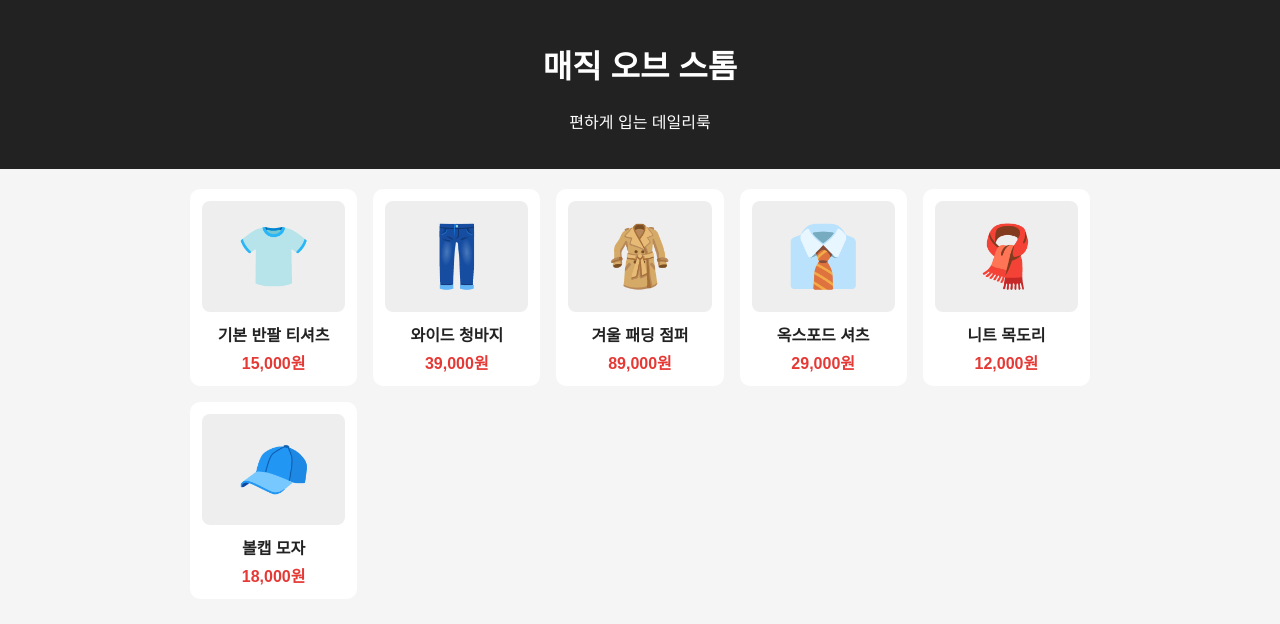
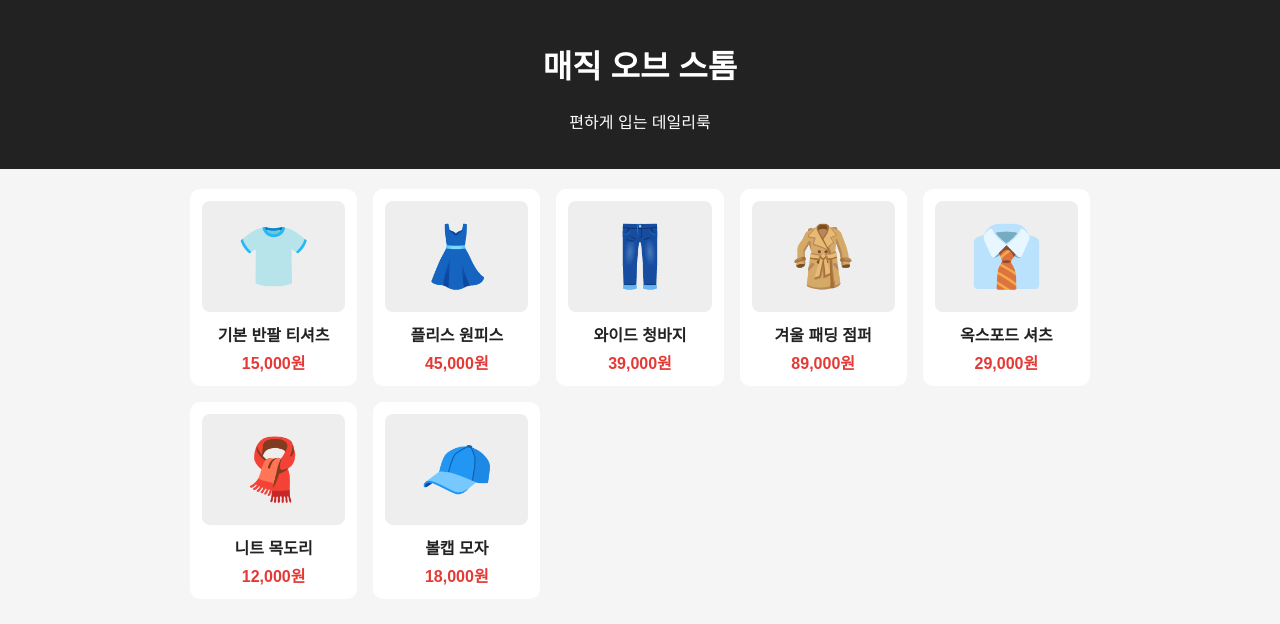
Before and after one commit to kongddagia-beep/shop, a plain HTML site: page index.html in a window 1280 px wide. Drawn offline with Linux system fonts and the light colour scheme.

Commit message:
원피스 추가

```diff
--- a/index.html
+++ b/index.html
@@ -72,6 +72,12 @@
     </div>
 
     <div class="product">
+      <div class="photo">👗</div>
+      <h3 class="name">플리스 원피스</h3>
+      <p class="price">45,000원</p>
+    </div>
+
+    <div class="product">
       <div class="photo">👖</div>
       <h3 class="name">와이드 청바지</h3>
       <p class="price">39,000원</p>
```
